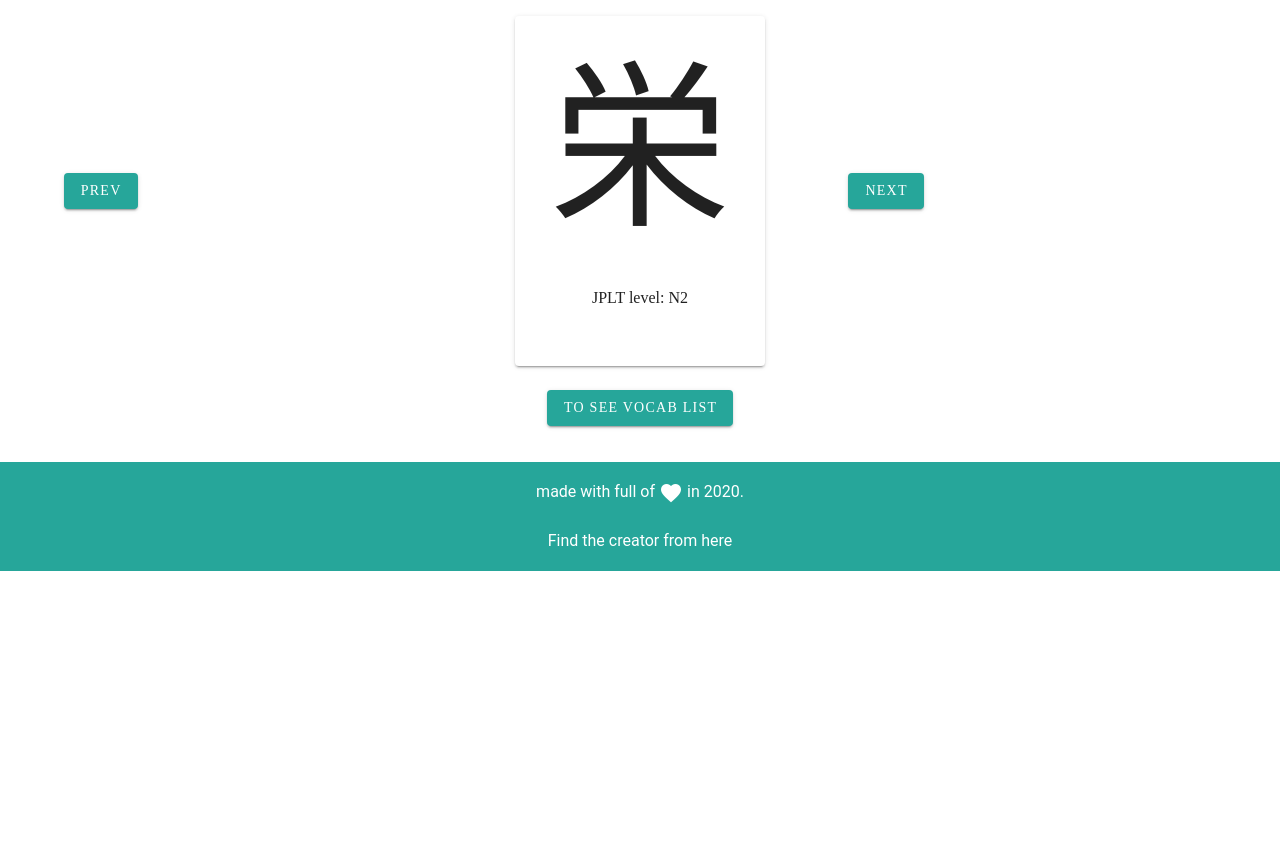
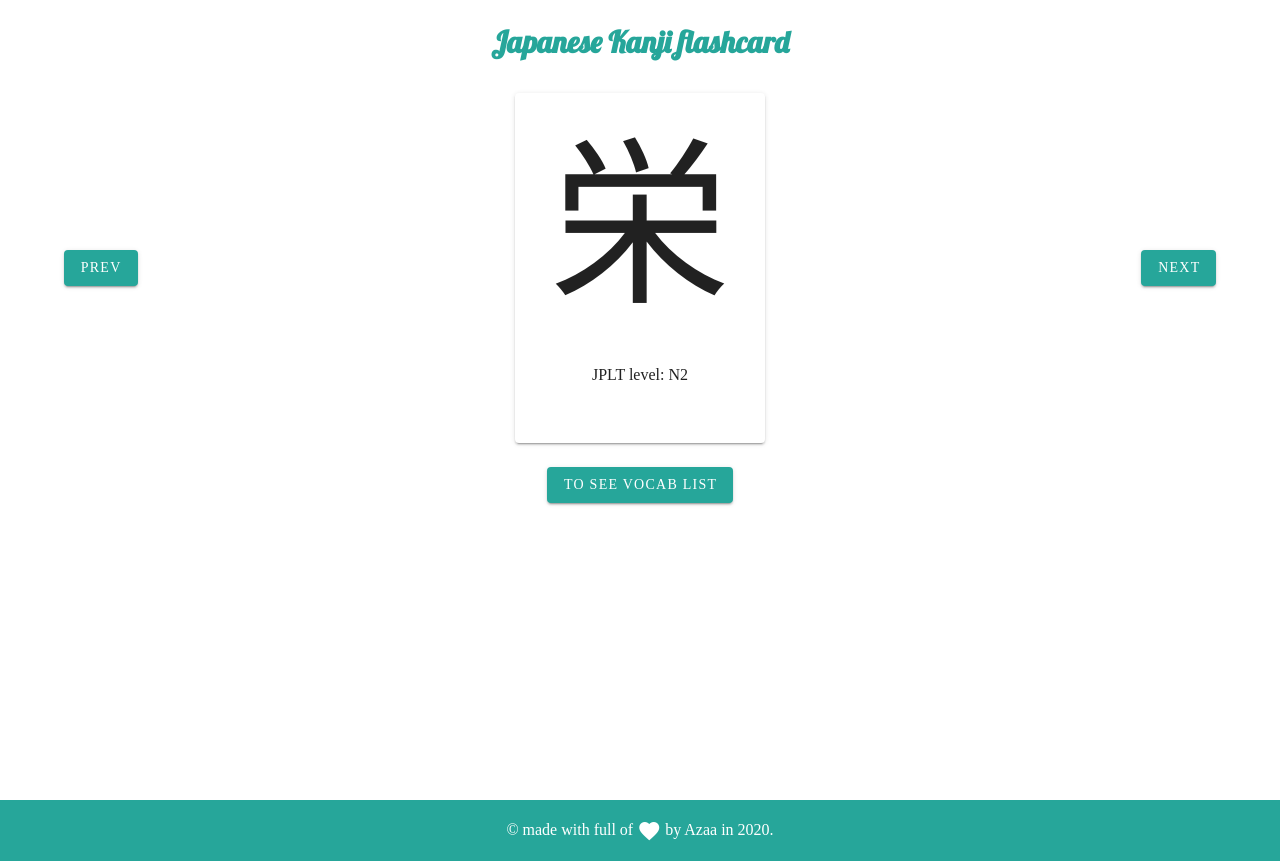
Before and after one commit to Azjargal13/kanji-flashcard-fun, a Vue app: page / in a window 1280 px wide. Before the commit the page ends 800 px from the top, so only its background shows below. Built offline with nearby package versions, Linux system fonts and the light colour scheme.

Commit message:
update footer position

```diff
--- a/public/index.html
+++ b/public/index.html
@@ -11,6 +11,7 @@
   <link
     href="https://fonts.googleapis.com/css?family=Noto+Serif+JP:200,300,400,500,600,700,900&display=swap&subset=japanese"
     rel="stylesheet">
+  <link href="https://fonts.googleapis.com/css2?family=Lobster&display=swap" rel="stylesheet">
 </head>
 
 <body>
--- a/src/App.vue
+++ b/src/App.vue
@@ -2,15 +2,13 @@
   <v-app>
     <v-content>
       <mainView />
-
-      <v-footer class="primary mt-5">
+      <v-footer class="primary absolute">
         <v-col class="text-center white--text" cols="12">
-          made with full of
+          &copy; made with full of
           <v-icon color="white">$heart</v-icon>
-          in
+          by Azaa in
           {{ new Date().getFullYear() }}.
         </v-col>
-        <v-col class="text-center white--text" cols="12">Find the creator from here</v-col>
       </v-footer>
     </v-content>
   </v-app>
@@ -33,7 +31,7 @@ export default Vue.extend({
 });
 </script>
 <style scoped>
-.app {
+body footer div {
   font-family: "Noto Serif JP", serif;
 }
 </style>
--- a/src/components/mainView.vue
+++ b/src/components/mainView.vue
@@ -1,6 +1,9 @@
 <template>
-  <v-container id="main" class="mx-auto my-auto pa-4">
-    <v-row align="center" justify="center" height="100%">
+  <v-container id="main" class="mx-auto my-auto pa-4" style="height:100%">
+    <v-row align="center" justify="center">
+      <h2 class="primary--text pa-4 align-center" style="font-size:30px">Japanese Kanji flashcard</h2>
+    </v-row>
+    <v-row align="center" justify="center">
       <v-col class="mx-auto my-auto">
         <v-btn @click="prevKanji" color="primary">prev</v-btn>
       </v-col>
@@ -59,15 +62,12 @@
         </v-card>
       </v-col>
 
-      <v-col>
+      <v-col class="d-flex justify-end">
         <v-btn @click="nextKanji" color="primary">next</v-btn>
       </v-col>
     </v-row>
     <v-row class="align-center">
       <vocabulary-Hint :fcardKanji="vocabKanji" class="mx-auto my-auto" />
-    </v-row>
-    <v-row>
-      <footer />
     </v-row>
   </v-container>
 </template>
@@ -138,4 +138,7 @@ export default class Counter extends Vue {
 .kanji {
   font-size: 180px;
 }
+h2 {
+  font-family: "Lobster", cursive;
+}
 </style>
```
